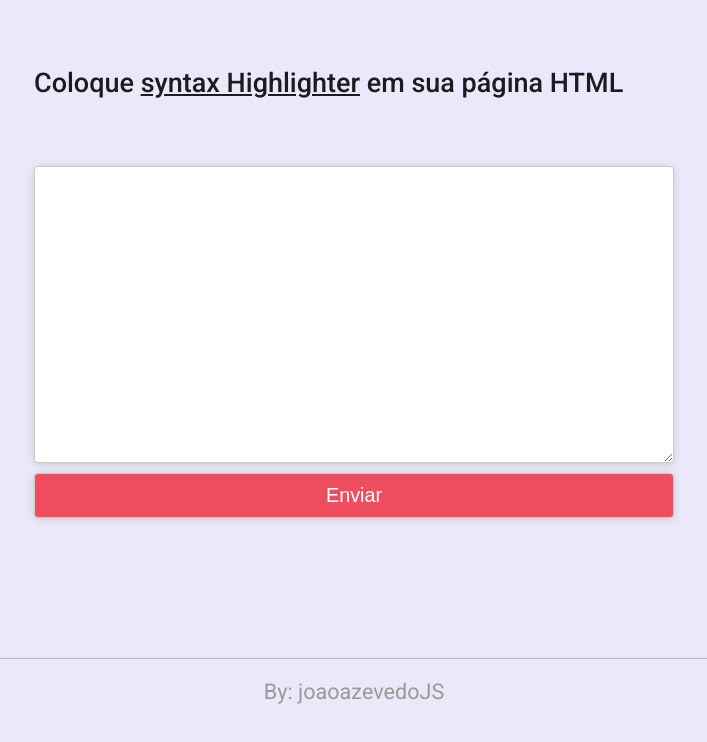
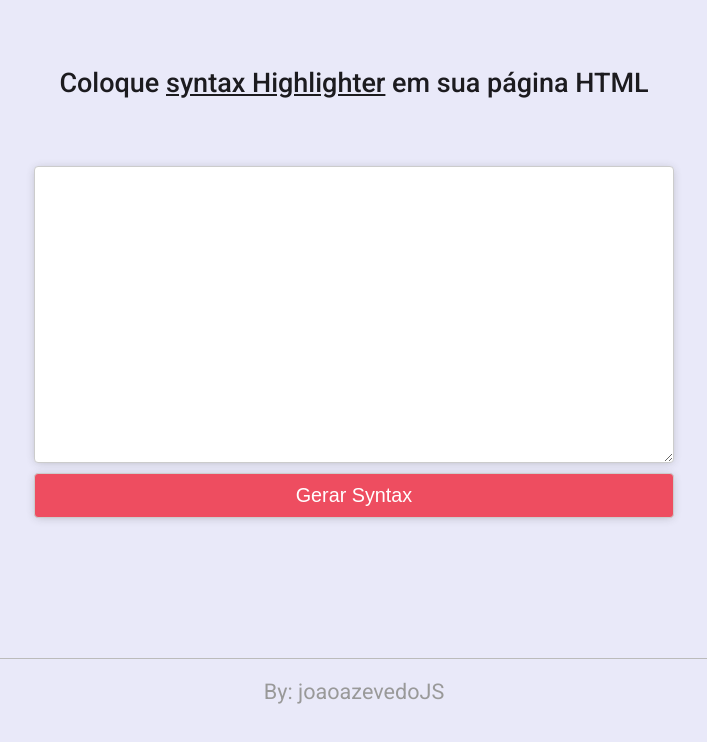
Before and after one commit to joaoazevedoJS/Syntax-Highlighter-JS, a plain HTML site: page index.html in a window 1280 px wide. Shown: the whole page, without its empty margins (286-993 px from the left). Drawn offline with Linux system fonts and the light colour scheme.

Commit message:
Update style and index

```diff
--- a/index.html
+++ b/index.html
@@ -12,8 +12,8 @@
 <body>
 	<header class="container">
 		<h1>Coloque <span>syntax Highlighter</span> em sua página HTML</h1>
-		<textarea name="codeText" id="codeText" cols="30" rows="10"></textarea>
-		<button class="btn btn-submit">Enviar</button>
+		<textarea name="codeText" id="codeText" cols="30" rows="10" autocorrect="off" spellcheck="false"></textarea>
+		<button class="btn btn-submit">Gerar Syntax</button>
 	</header>
 
 	<main>
--- a/style.css
+++ b/style.css
@@ -46,7 +46,8 @@ header.container {
 header.container h1 {
   margin: 70px 0;
   font-size: 150%;
-  font-weight: 500;
+	font-weight: 500;
+	text-align: center;
 }
 
 header.container h1 span {
```
